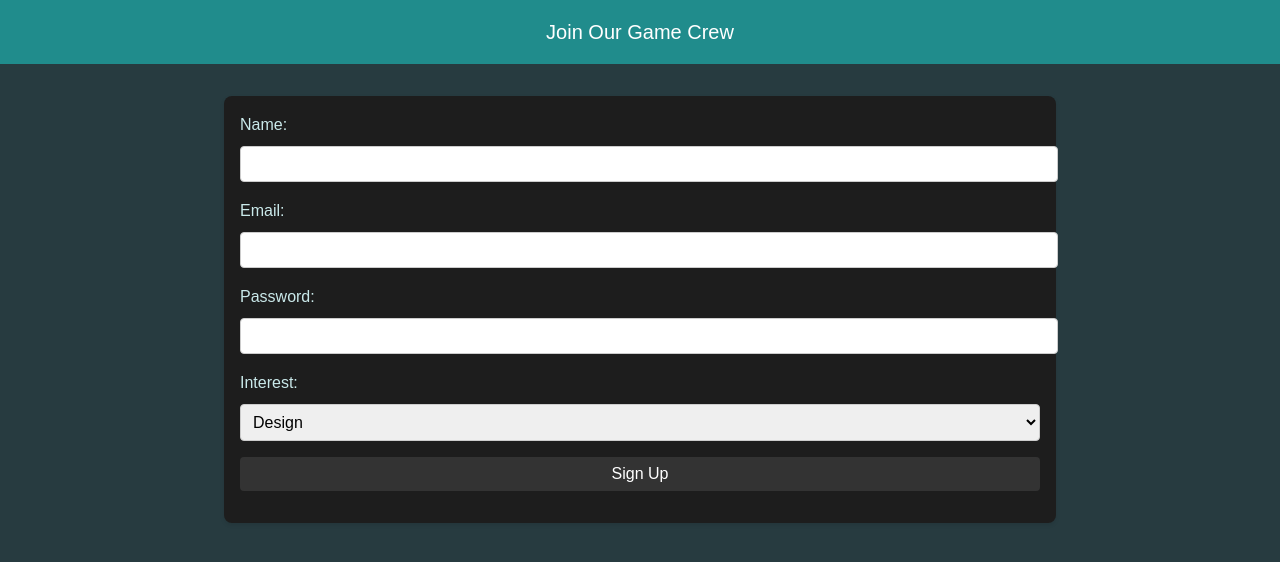
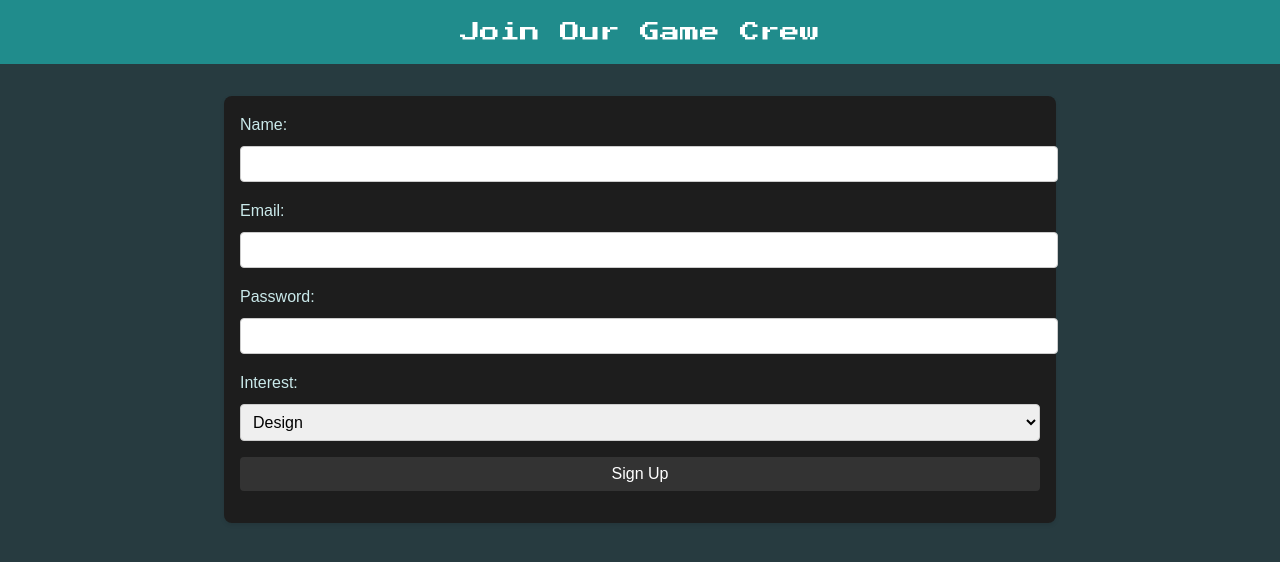
Before and after one commit to ITMD362-Spring-2025/ITMD362-project1, a plain HTML site: page index.html in a window 1280 px wide. Drawn offline with Linux system fonts and the light colour scheme; files whose address does not match are found by name.

Commit message:
Header font change

```diff
--- a/css/style.css
+++ b/css/style.css
@@ -8,7 +8,9 @@ body {
 }
 
 header {
-
+  font-family: "Press Start 2P", system-ui;
+  font-weight: 400;
+  font-style: normal;
   background-color: #208c8c;
   color: #fff;
   padding: 1rem;
```
